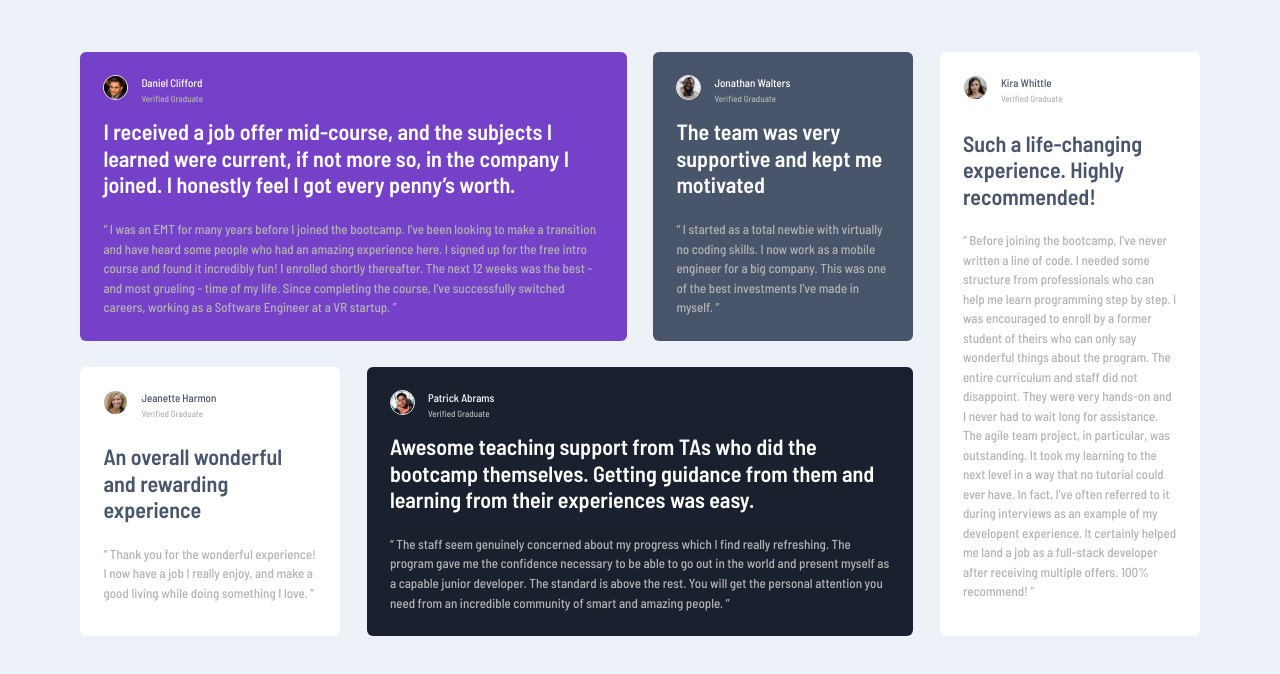
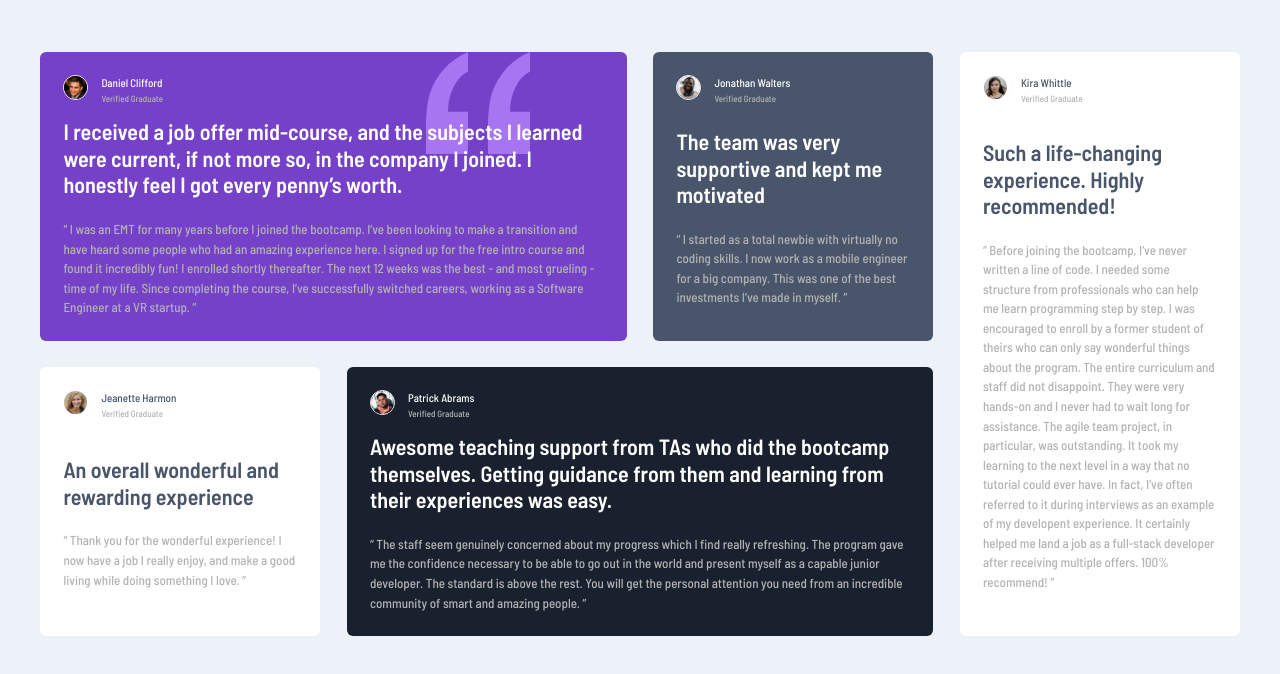
Before and after one commit to Shahzaib-ur-Rehman/testimonials-grid, a plain HTML site: page index.html in a window 1280 px wide. Drawn offline with Linux system fonts and the light colour scheme.

Commit message:
background image added in first card

```diff
--- a/style.css
+++ b/style.css
@@ -103,7 +103,7 @@ body {
 /* utillities */
 
 .wrapper{
-    max-width: 70rem;
+    max-width: 75rem;
     margin-inline: auto;
 }
 
@@ -200,7 +200,11 @@ body {
 
     border-radius: 0.375rem;
 }
-
+.card:nth-child(1) {
+    background-image: url("./images/bg-pattern-quotation.svg");
+    background-repeat: no-repeat;
+    background-position-x: 80%;
+}
 
 
 
@@ -209,6 +213,7 @@ body {
     gap: var(--content-spacing);
     align-items: flex-start;
 }
+
 
 .card__head-img{
     width: 25px;
```
Also changed, not shown: index.html (+1 -0 lines), 1 other file.
